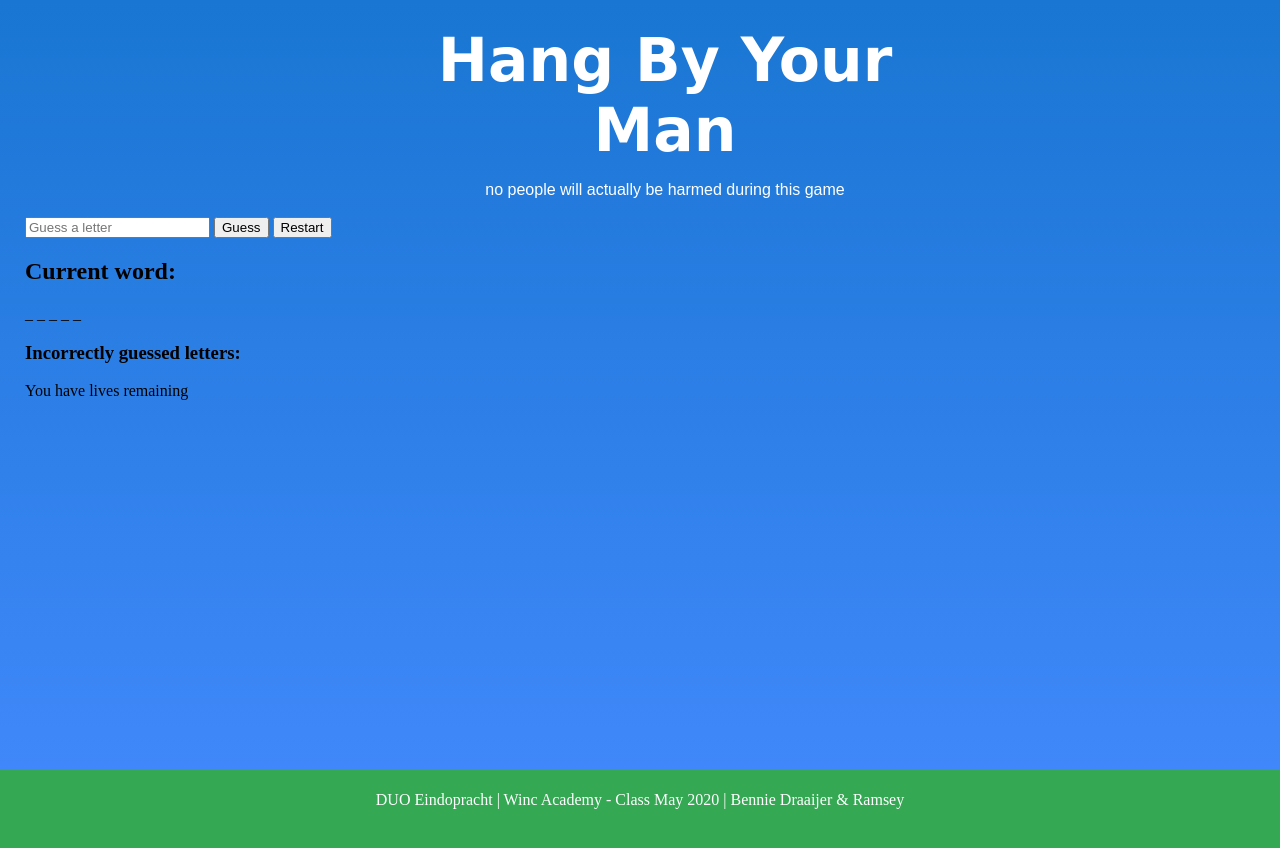
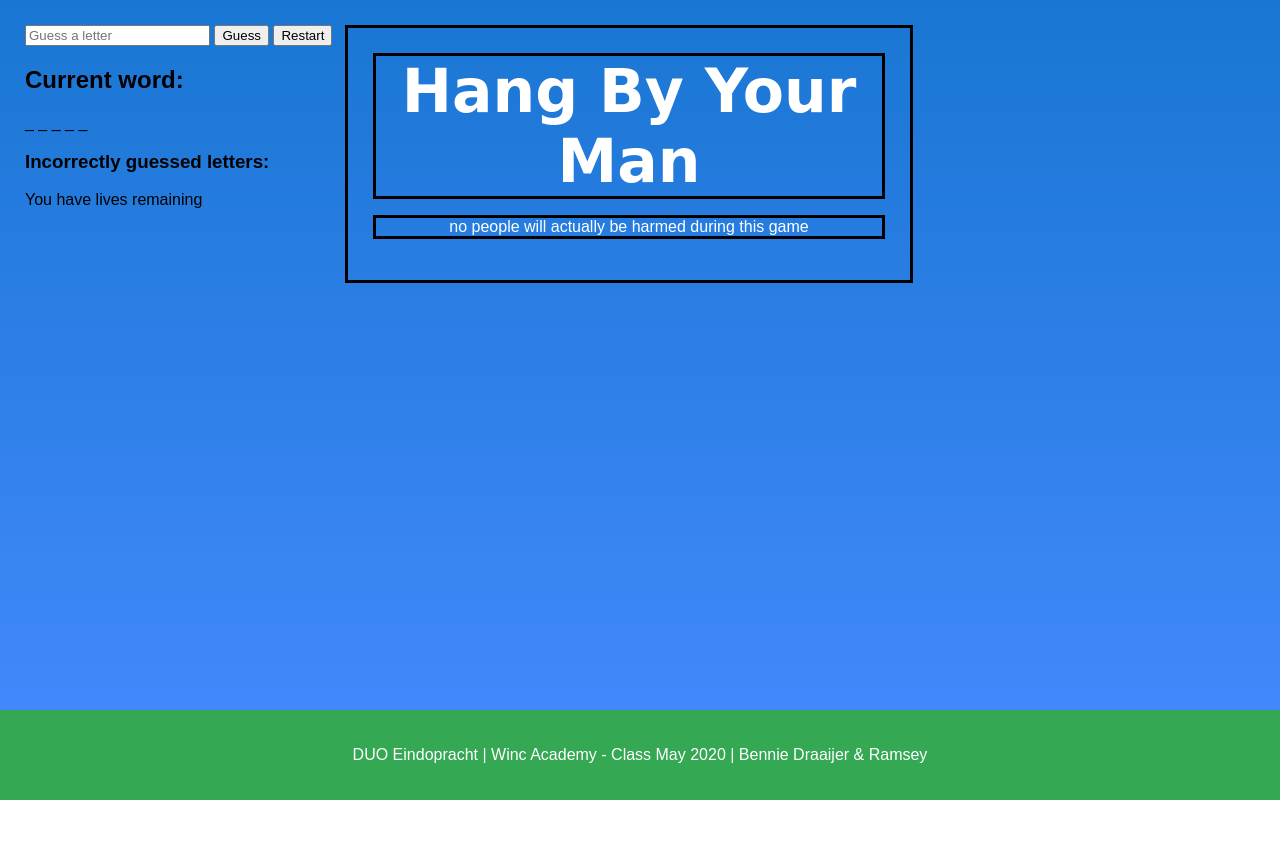
Before and after one commit to taipo1/Hangman_Bennie, a plain HTML site: page index.html in a window 1280 px wide. Shown: the top 848 px of the page. After the commit the page ends 800 px from the top, so only its background shows below. Drawn offline with Linux system fonts and the light colour scheme; a script that the page names is missing; a web font is replaced by a local one.

Commit message:
Update CSS & HTML
Adjust Footer & Some Little Adjusments

```diff
--- a/css/style.css
+++ b/css/style.css
@@ -6,6 +6,7 @@
 
 html {
   box-sizing: border-box;
+  font-family: Arial, Helvetica, sans-serif;
 }
 
 body {
@@ -16,33 +17,35 @@ body {
 .main-wrapper {
   width: 100vw;
   height: 90vh;
-  margin: 0;
- padding: 25px;
+  padding: 25px;
   position: relative;
   overflow: hidden;
   z-index: 1;
 }
 
 .title-wrapper {
-  font-family: Arial, Helvetica, sans-serif;
-  padding: 0;
+  padding: 25px;
   text-align: center;
-  position: relative;
+  position: absolute;
   color: white;
-  top: 0%;
   left: 50%;
   width: 40vw;
-  height: 15vw;
-  margin: 0 0 0 -20vw;
+  margin: 0 0 0 -25vw;
   overflow: hidden;
+  border: solid black;
 }
 
 
-.game-title{
+.game-title {
   margin: 0;
-  font-family: 'Caesar Dressing',
-  cursive;
+  font-family: 'Caesar Dressing', cursive;
   font-size: 60px;
+  border: solid black;
+}
+
+
+.game-slogan {
+  border: solid black;
 }
 
 .win,
@@ -59,9 +62,10 @@ body {
 }
 
 footer {
+  display: grid;
   bottom: 0;
   margin: 0;
-  position: relative;
+  position: absolute;
   color: white;
   text-align: center;
   padding-top: 5px;
@@ -71,3 +75,8 @@ footer {
   height: 10vh;
   width: 100vw;
 }
+
+footer>div {
+  place-self: center;
+  place-content: center;
+}
--- a/index.html
+++ b/index.html
@@ -39,7 +39,9 @@
   <script type="text/javascript" src="javascript/script.js"></script>
 
   <footer>
-    <p>DUO Eindopracht | Winc Academy - Class May 2020 | Bennie Draaijer & Ramsey</p>
+    <div>
+      <p>DUO Eindopracht | Winc Academy - Class May 2020 | Bennie Draaijer & Ramsey</p>
+    </div>
   </footer>
 
 </body>
```
